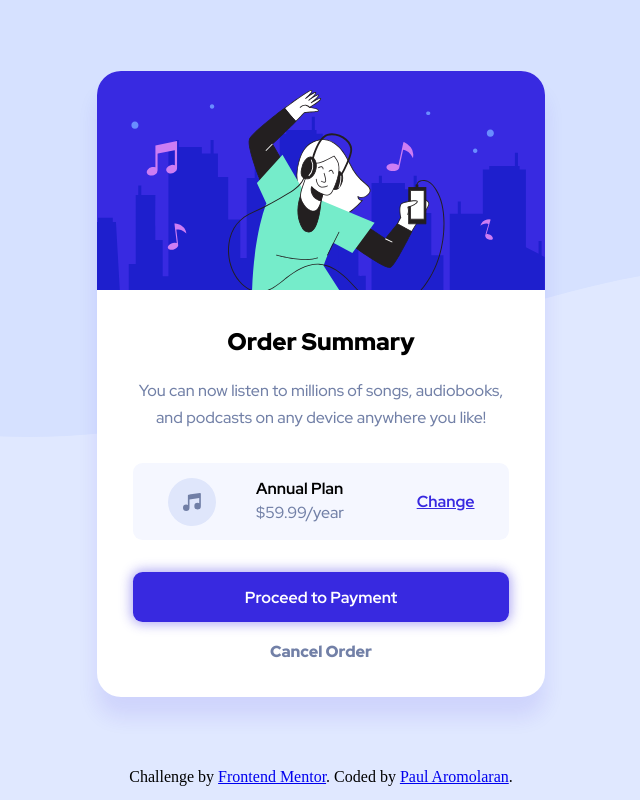
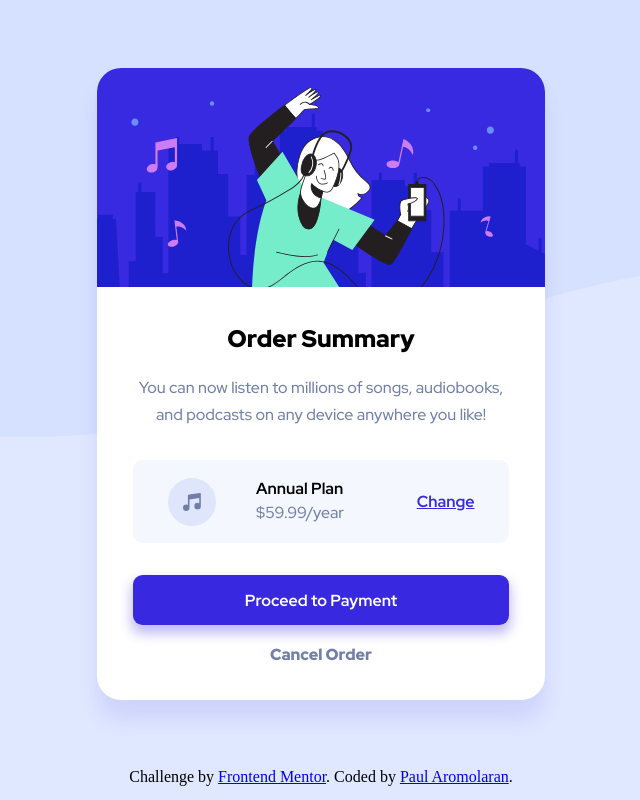
Before and after one commit to PaulAroo/thrills-order-summary, a plain HTML site: page index.html in a window 1280 px wide. Shown: the whole page, without its empty margins (319-959 px from the left). Drawn offline with Linux system fonts and the light colour scheme.

Commit message:
tweak: button box shadow

```diff
--- a/style.css
+++ b/style.css
@@ -57,7 +57,7 @@ button {
   background-color: hsl(245, 75%, 52%);
   font-family: "Red Hat Display", sans-serif;
   font-weight: 700;
-  box-shadow: 0px 0px 12px 2px hsla(245, 75%, 52%, 0.4);
+  box-shadow: 0px 7px 12px 2px hsl(245deg 75% 52% / 30%);
 }
 
 button:hover {
@@ -70,7 +70,7 @@ button:hover {
   align-items: center;
   justify-content: space-around;
   background-color: hsl(225, 100%, 98%);
-  padding: 0.9em;
+  padding: 1.1em 0.9em;
   border-radius: 0.6rem;
   margin: 2em 0;
 }
```
